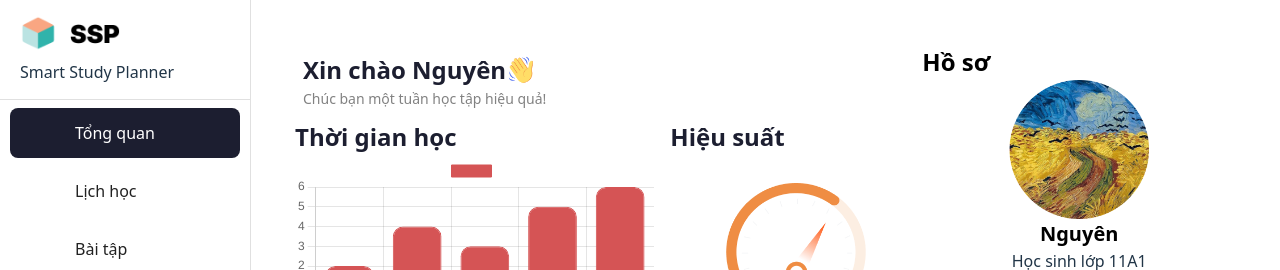
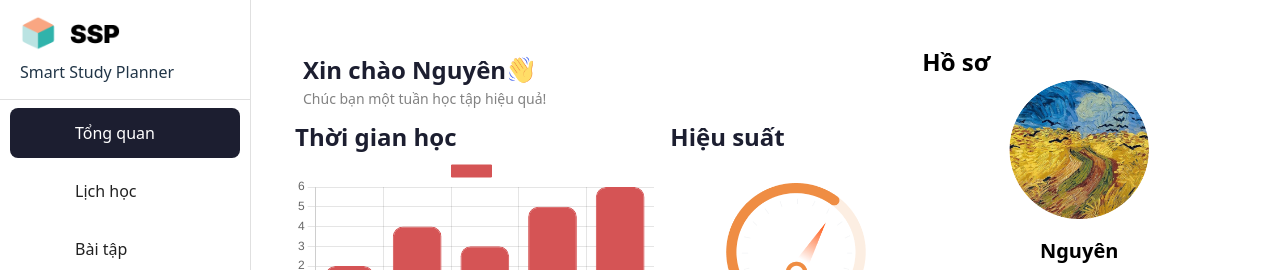
Before and after one commit to TalJa1/SmartStudy_Web, a React (Vite) app: page /home in a window 1280 px wide. Shown: the top 270 px of the page. Built offline with nearby package versions, Linux system fonts and the light colour scheme; some icons are missing.

Commit message:
feat: implement Google sign-in user data storage and display in HomeView

```diff
--- /dev/null
+++ b/src/services/userStorageInterface.ts
@@ -0,0 +1,6 @@
+export interface UserStorageInterface {
+  uid: string;
+  displayName: string | null;
+  email: string | null;
+  photoURL: string | null;
+}
--- a/src/views/login/LoginView.tsx
+++ b/src/views/login/LoginView.tsx
@@ -95,6 +95,14 @@ const LoginView = () => {
     const user = await signInWithGoogle();
     if (user) {
       console.log("User signed in with Google: ", user.displayName);
+      // Store user information in a single local storage item
+      const userData = {
+        uid: user.uid,
+        displayName: user.displayName,
+        email: user.email,
+        photoURL: user.photoURL,
+      };
+      localStorage.setItem('userData', JSON.stringify(userData));
       navigate('/home');
     } else {
       console.log("Google sign-in failed");
--- a/src/views/tabs/HomeView.tsx
+++ b/src/views/tabs/HomeView.tsx
@@ -1,8 +1,7 @@
-/* eslint-disable @typescript-eslint/no-unused-vars */
 import { Box, Grid } from "@mui/material";
 import Sidebar from "../../components/Sidebar";
 import wavinghand from "../../assets/home/wavinghand.png";
-import { useState } from "react";
+import { useEffect, useState } from "react";
 import BarChart from "../../components/BarChart";
 import progress from "../../assets/home/progress.png";
 import { getLearningData } from "../../services/home/learningService";
@@ -11,11 +10,23 @@ import EditSquareIcon from "@mui/icons-material/EditSquare";
 import avatar from "../../assets/home/avatar.png";
 import MiniCalendar from "../../components/home/MiniCalendar";
 import DardboardWidgets from "../../components/home/DardboardWidgets";
+import { UserStorageInterface } from "../../services/userStorageInterface";
 
 const HomeView = () => {
   document.title = "Tổng quan";
   const [name, setName] = useState<string>("Nguyên");
+  const [avatarImg, setAvatarImg] = useState<string>("");
   const learningData = getLearningData();
+
+  // Set the name of the user from local storage using useEffect
+  useEffect(() => {
+    const storedData = localStorage.getItem("userData");
+    if (storedData) {
+      const parsedData: UserStorageInterface = JSON.parse(storedData);
+      setName(parsedData.displayName ?? "Nguyên");
+      setAvatarImg(parsedData.photoURL ?? "");
+    }
+  }, []);
 
   const HomeContent = () => {
     return (
@@ -194,7 +205,16 @@ const HomeView = () => {
                 alignItems: "center",
               }}
             >
-              <img src={avatar} width={140} />
+              <Box sx={{
+                borderRadius: "50%",
+                overflow: "hidden",
+                width: "140px",
+                height: "140px",
+                mb: 2,
+              }}>
+                <img src={avatarImg ? avatarImg : avatar} width={140} />
+              </Box>
+
               <Box
                 sx={{
                   color: "#000000",
```
